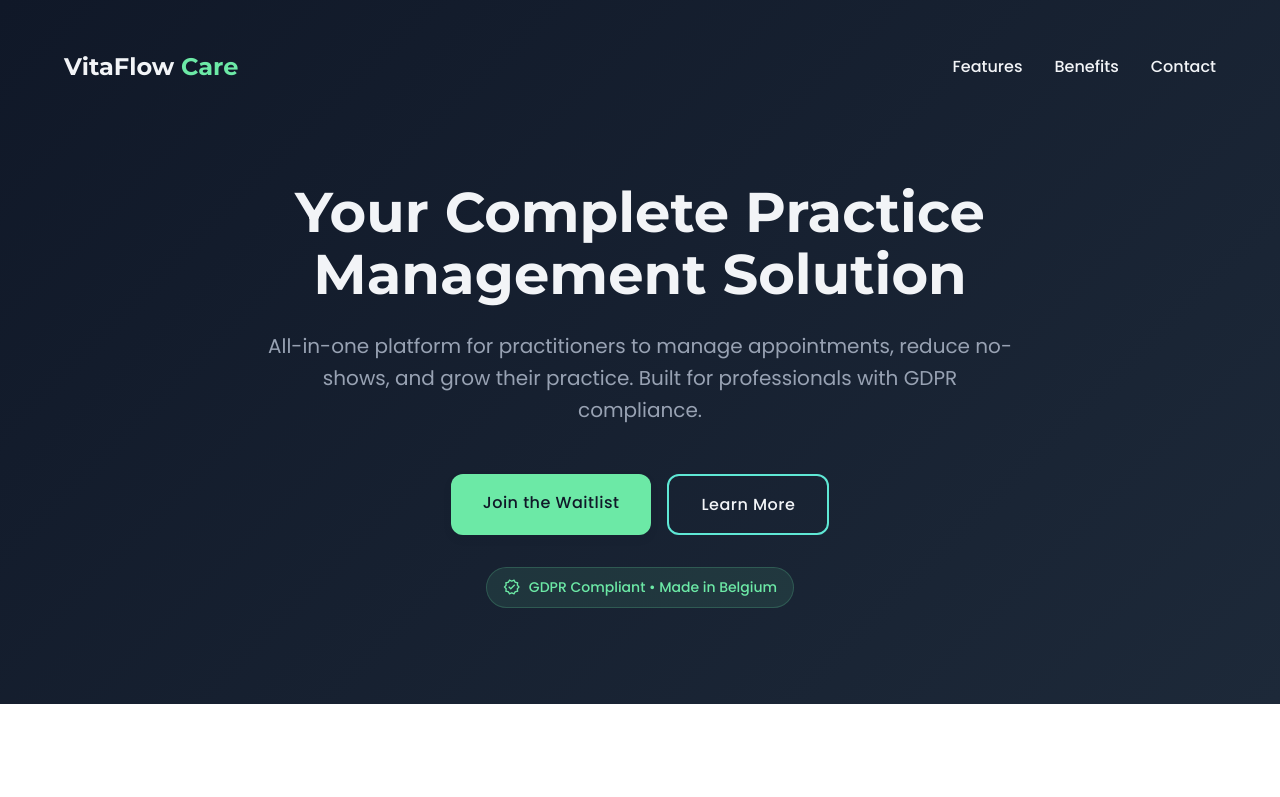
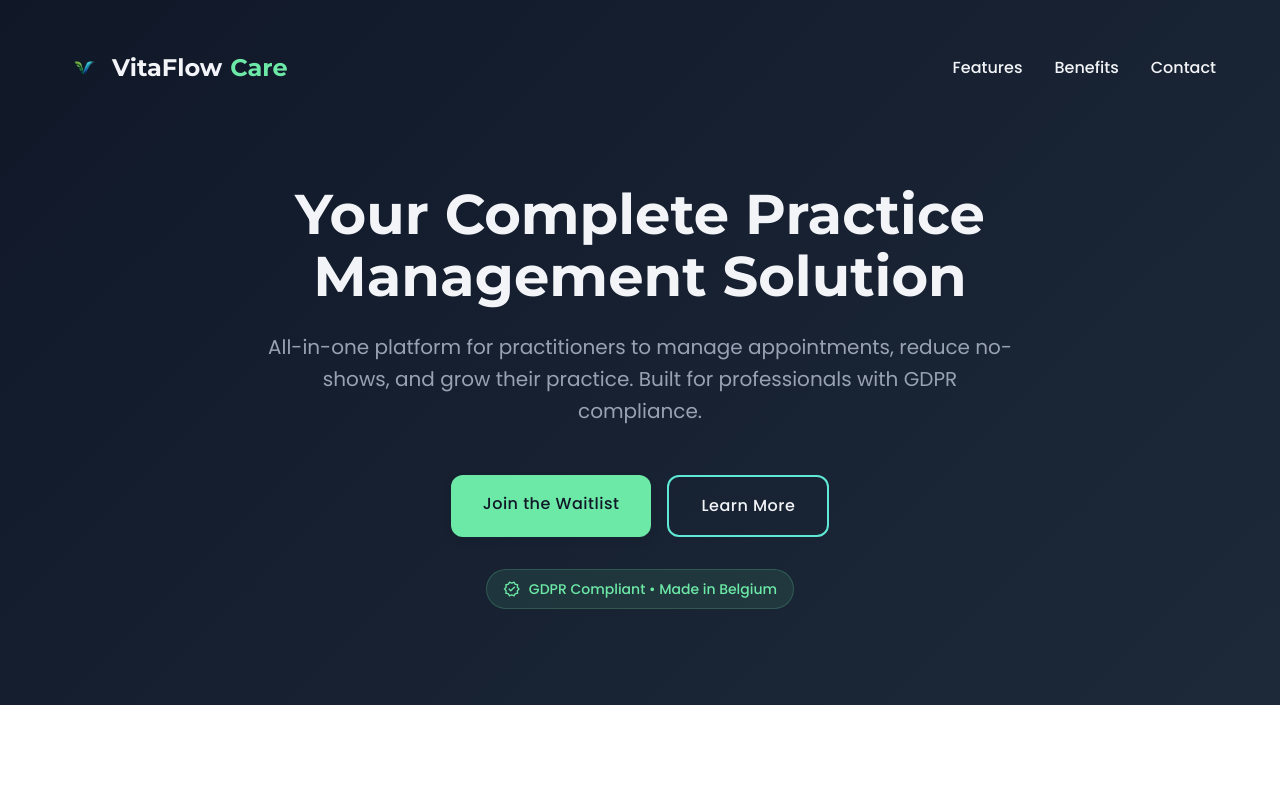
Before and after one commit to KevChief/VitaFlow-Care-Landing, a plain HTML site: page index.html in a window 1280 px wide. Shown: the top 797 px of the page. Drawn offline with nearby package versions, Linux system fonts and the light colour scheme.

Commit message:
Added logo and favicon

```diff
--- a/index.html
+++ b/index.html
@@ -5,6 +5,12 @@
   <meta name="viewport" content="width=device-width, initial-scale=1.0">
   <meta name="description" content="VitaFlow Care - Modern practice management and booking platform for practitioners and clients. Reduce no-shows, streamline bookings, and grow your practice.">
   <title>VitaFlow Care - Modern Practice Management & Booking Platform</title>
+  <!-- Favicon -->
+  <link rel="icon" type="image/png" sizes="32x32" href="assets/images/favicon-32x32.png">
+  <link rel="icon" type="image/png" sizes="16x16" href="assets/images/favicon-16x16.png">
+  <link rel="apple-touch-icon" sizes="180x180" href="assets/images/apple-touch-icon.png">
+  <link rel="shortcut icon" href="assets/images/favicon.ico">
+
   <link rel="preconnect" href="https://fonts.googleapis.com">
   <link rel="preconnect" href="https://fonts.gstatic.com" crossorigin>
   <link href="https://fonts.googleapis.com/css2?family=Montserrat:wght@400;600;700&family=Poppins:wght@300;400;500;600&display=swap" rel="stylesheet">
@@ -16,6 +22,7 @@
   <header class="hero">
     <nav class="nav-container">
       <div class="logo">
+        <img src="assets/images/logo.png" alt="VitaFlow Care Logo" class="logo-image">
         <span class="logo-text">VitaFlow</span>
         <span class="logo-accent">Care</span>
       </div>
@@ -220,6 +227,7 @@
       <div class="footer-content">
         <div class="footer-brand">
           <div class="logo">
+            <img src="assets/images/logo.png" alt="VitaFlow Care Logo" class="logo-image">
             <span class="logo-text">VitaFlow</span>
             <span class="logo-accent">Care</span>
           </div>
--- a/styles.css
+++ b/styles.css
@@ -114,6 +114,15 @@ a {
   font-family: var(--font-heading);
   font-size: 24px;
   font-weight: 700;
+  display: flex;
+  align-items: center;
+  gap: var(--spacing-xs);
+}
+
+.logo-image {
+  height: 40px;
+  width: auto;
+  display: block;
 }
 
 .logo-text {
```
Also changed, not shown: assets/images/apple-touch-icon.png (added), assets/images/favicon-16x16.png (added), assets/images/favicon-32x32.png (added), assets/images/favicon.ico (added), assets/images/logo.png (added), 1 other file.
